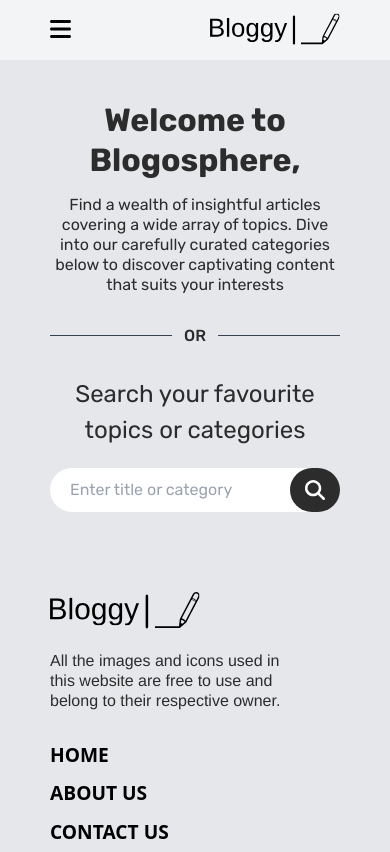
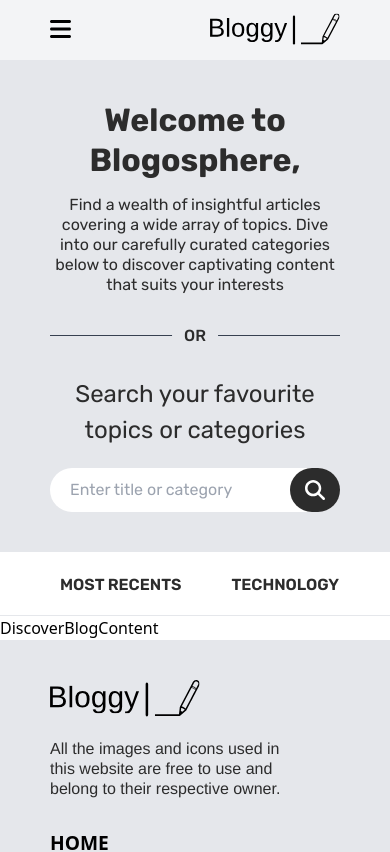
Before and after one commit to Nishant0783/Bloggy, a React (Vite) app: page /discover-blogs in a window 390 px wide. Shown: the top 852 px of the page. Built offline with nearby package versions, Linux system fonts and the light colour scheme.

Commit message:
complete discover blog navbar

```diff
--- /dev/null
+++ b/src/components/DiscoverBlogs/DiscoverBlogContent/DiscoverBlogContent.jsx
@@ -0,0 +1,9 @@
+import React from 'react'
+
+const DiscoverBlogContent = () => {
+  return (
+    <div>DiscoverBlogContent</div>
+  )
+}
+
+export default DiscoverBlogContent
--- /dev/null
+++ b/src/components/DiscoverBlogs/DiscoverBlogNavbar/DiscoverBlogNavbar.jsx
@@ -0,0 +1,50 @@
+import React from 'react';
+import { v4 as uuidv4 } from 'uuid';
+import styles from './blogNavbar.module.css';
+
+const DiscoverBlogNavbar = () => {
+    const navLinks = [
+        {
+            id: uuidv4(),
+            name: 'MOST RECENTS'
+        },
+        {
+            id: uuidv4(),
+            name: 'TECHNOLOGY',
+        },
+        {
+            id: uuidv4(),
+            name:  'FASHION AND LIFESTYLE',
+        },
+        {
+            id: uuidv4(),
+            name: 'FOOD AND HEALTH',
+        },
+        {
+            id: uuidv4(),
+            name: 'SPORTS',
+        },
+        {
+            id: uuidv4(),
+            name: 'SPRITUALITY',
+        },
+    ]
+    return (
+        <div className='w-full bg-white border-b border-gray-200'>
+            <div className='max-w-[1500px] px-[50px] mx-auto font-body text-[#2c2c2c] '>
+                <div className={`flex flex-row gap-x-[40px] whitespace-nowrap max-[1160px]:gap-x-[30px] max-[1110px]:gap-x-[20px] max-[1060px]:gap-x-[10px] max-[1010px]:gap-x-[30px] ${styles.scrollContainer}`} >
+                    {navLinks.map((link) => (
+                        <div className='flex cursor-pointer justify-center items-center' key={link.id}>
+                            <div className='py-[20px] hover:bg-gray-200 flex mt-[3px] leading-tight'>
+                                <span className='px-[10px] font-semibold'>{link.name}</span>
+                            </div>
+                        </div>
+                    ))}
+
+                </div>
+            </div>
+        </div>
+    )
+}
+
+export default DiscoverBlogNavbar
--- /dev/null
+++ b/src/components/DiscoverBlogs/DiscoverBlogNavbar/blogNavbar.module.css
@@ -0,0 +1,15 @@
+.scrollContainer {
+    overflow-x: hidden; /* Initially hide scrollbar */
+}
+
+@media (max-width: 1010px) {
+    .scrollContainer {
+        overflow-x: auto; /* Enable scrollbar for screens less than 1010px */
+        -webkit-overflow-scrolling: touch; /* For smooth scrolling on iOS */
+        scrollbar-width: 30px; /* Firefox */
+        -ms-overflow-style: none; /* IE and Edge */
+    }
+    /* .scrollContainer::-webkit-scrollbar {
+        display: none; /* Chrome, Safari, Opera */
+    /* } */
+}
--- a/src/components/DiscoverBlogs/DiscoverBlogs.jsx
+++ b/src/components/DiscoverBlogs/DiscoverBlogs.jsx
@@ -1,10 +1,17 @@
 import React from 'react'
-import DiscoverBlogsHero from '../DiscoverBlogsHero/DiscoverBlogsHero'
+import DiscoverBlogsHero from './DiscoverBlogsHero/DiscoverBlogsHero'
+import DiscoverBlogNavbar from './DiscoverBlogNavbar/DiscoverBlogNavbar'
+import DiscoverBlogContent from './DiscoverBlogContent/DiscoverBlogContent'
 
 const DiscoverBlogs = () => {
-  return (
-   <DiscoverBlogsHero />
-  )
+    return (
+        <>
+            <DiscoverBlogsHero />
+            <DiscoverBlogNavbar />
+            <DiscoverBlogContent />
+        </>
+
+    )
 }
 
 export default DiscoverBlogs
```
Also changed, not shown: src/components/DiscoverBlogs/DiscoverBlogsHero/DiscoverBlogsHero.jsx (renamed from src/components/DiscoverBlogsHero/DiscoverBlogsHero.jsx), src/components/DiscoverBlogs/DiscoverBlogsHero/SearchBox.jsx (renamed from src/components/DiscoverBlogsHero/SearchBox.jsx).
